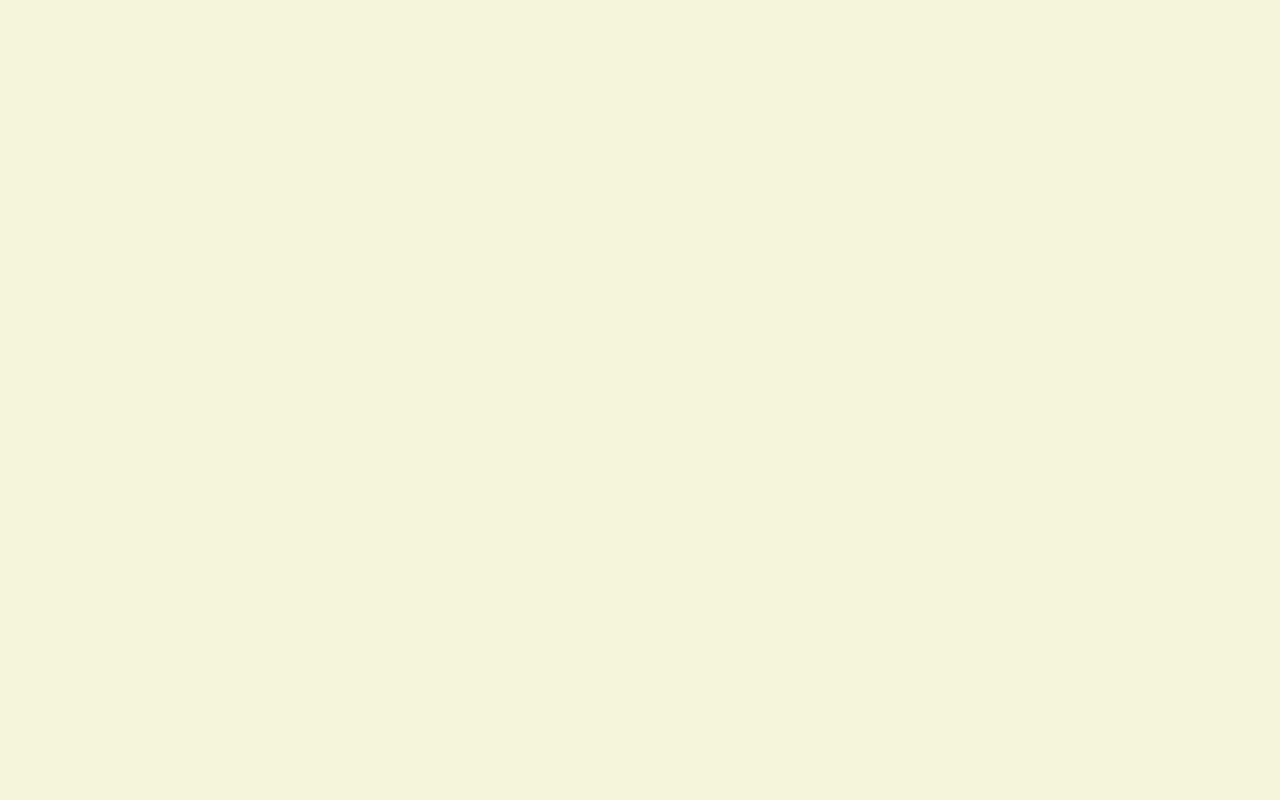
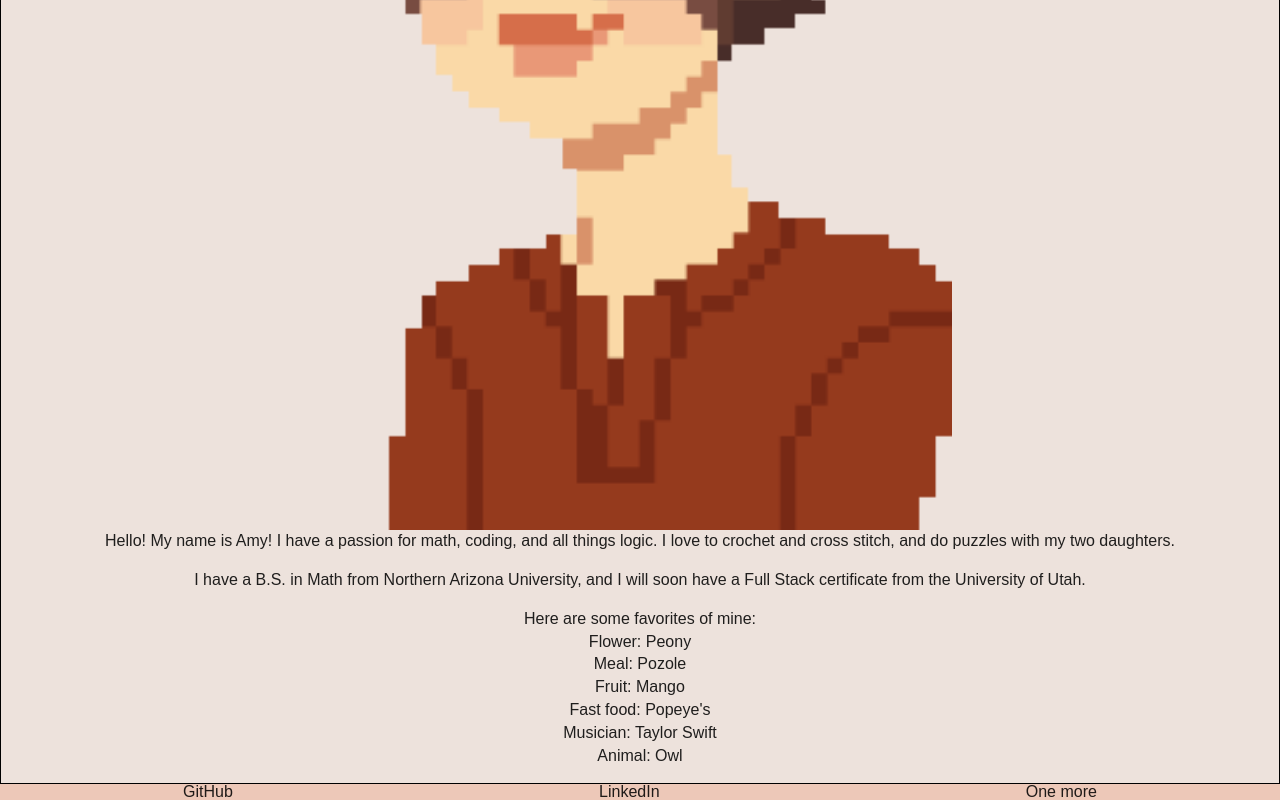
Before and after one commit to sifrult/react-portfolio, a React (Create React App) app: page / in a window 1280 px wide. Shown: the part 424-1224 px from the top of the page. Before the commit the page ends 800 px from the top, so only its background shows below. Built offline with nearby package versions, Linux system fonts and the light colour scheme.

Commit message:
added profile description and some projects

```diff
--- a/src/components/PortfolioContainer.js
+++ b/src/components/PortfolioContainer.js
@@ -19,7 +19,8 @@ export default function PortfolioContainer() {
                 projectData.map((project) => (
                     <Portfolio name={project.name}
                           description={project.description}
-                          languages = {project.languages}/>
+                          languages = {project.languages}
+                          link = {project.link}/>
                   ))
             )
         }
--- a/src/components/pages/Home.js
+++ b/src/components/pages/Home.js
@@ -1,10 +1,29 @@
 import React from 'react';
+import avatar from '../../assets/avatar.png';
 
 export default function Home() {
+
+    const contentStyle = {border: '1px solid black', padding: '15px', display: 'flex', flexDirection: 'column', alignItems:"center", textAlign: 'center'}
+
+    const avatarStyle = {width: '50%'}
+
     return (
-        <div>
+        <div style={contentStyle}>
+            <img src={avatar} alt='avatar' style={avatarStyle}></img>
             <p>
-                ABOUT MEEE
+                Hello! My name is Amy! I have a passion for math, coding, and all things logic. I love to crochet and cross stitch, and do puzzles with my two daughters.
+            </p>
+            <p>
+                I have a B.S. in Math from Northern Arizona University, and I will soon have a Full Stack certificate from the University of Utah.
+            </p>
+            <p>
+                Here are some favorites of mine:
+                <br />Flower: Peony
+                <br />Meal: Pozole
+                <br />Fruit: Mango
+                <br />Fast food: Popeye's
+                <br />Musician: Taylor Swift
+                <br />Animal: Owl
             </p>
         </div>
     )
--- a/src/components/pages/Portfolio.js
+++ b/src/components/pages/Portfolio.js
@@ -3,9 +3,7 @@ import React from 'react';
 export default function Portfolio(props) {
     return (
         <div>
-            {props.name}
-            <br />{props.description}
-            <br />{props.languages}
+            <a href={props.link} target="_blank">{props.name}</a><br />{props.description}<br />{props.languages}
             <p>---</p>
         </div>
     )
--- a/src/data/projectData.js
+++ b/src/data/projectData.js
@@ -1,18 +1,39 @@
 export const projectData = [
     {
-        name: "project1",
-        description: "desc1",
-        languages: "lang1"
+        name: "Streaming Locator",
+        link: 'https://github.com/sifrult/streaming_locator',
+        description: "Identify streaming service for movies and tv shows.",
+        languages: "HTML, CSS, JavaScript"
     },
     {
-        name: 'project2',
-        description: 'desc2',
-        languages: 'lang1, lang2'
+        name: 'Generate README',
+        link: 'https://github.com/sifrult/generate_readme',
+        description: 'Generate README file from user input.',
+        languages: 'Node.js, JavaScript'
     },
     {
-        name: 'project3',
-        description: 'desc3',
-        languages: 'lang1, lang2, lang 3'
+        name: 'Team Profile Generator',
+        link: 'https://github.com/sifrult/team_profile_generator',
+        description: 'Generate team from user input.',
+        languages: 'Node.js, HTML, CSS, JavaScript'
+    },
+    {
+        name: 'Employee Tracker',
+        link: 'https://github.com/sifrult/employee-tracker',
+        description: 'Track employees, departments, salaries, and more using MySQL.',
+        languages: 'MySQL, Node.js, JavaScript'
+    },
+    {
+        name: 'Gourmet',
+        link: 'https://github.com/brenda255/gourmet',
+        description: 'Online recipe book.',
+        languages: 'HTML, CSS, JavaScript, Node.js, Handlebars, MySQL, Sequelize'
+    },
+    {
+        name: 'Social Network API',
+        link: 'https://github.com/sifrult/social-network-api',
+        description: 'Create users, add friends, thoughts, and reactions.',
+        languages: 'MongoDB, Node.js, JavaScript'
     }
 
 ]
--- a/src/styles/App.css
+++ b/src/styles/App.css
@@ -1,10 +1,9 @@
-
 body {
-    background-color: beige;
+    background-color: #ede2dc;
 }
 
 .header, .footer {
-    background-color: aqua;
+    background-color: #edc8b8;
     display: flex;
     justify-content: space-around;
 }
```
Also changed, not shown: src/assets/avatar.png (added).
